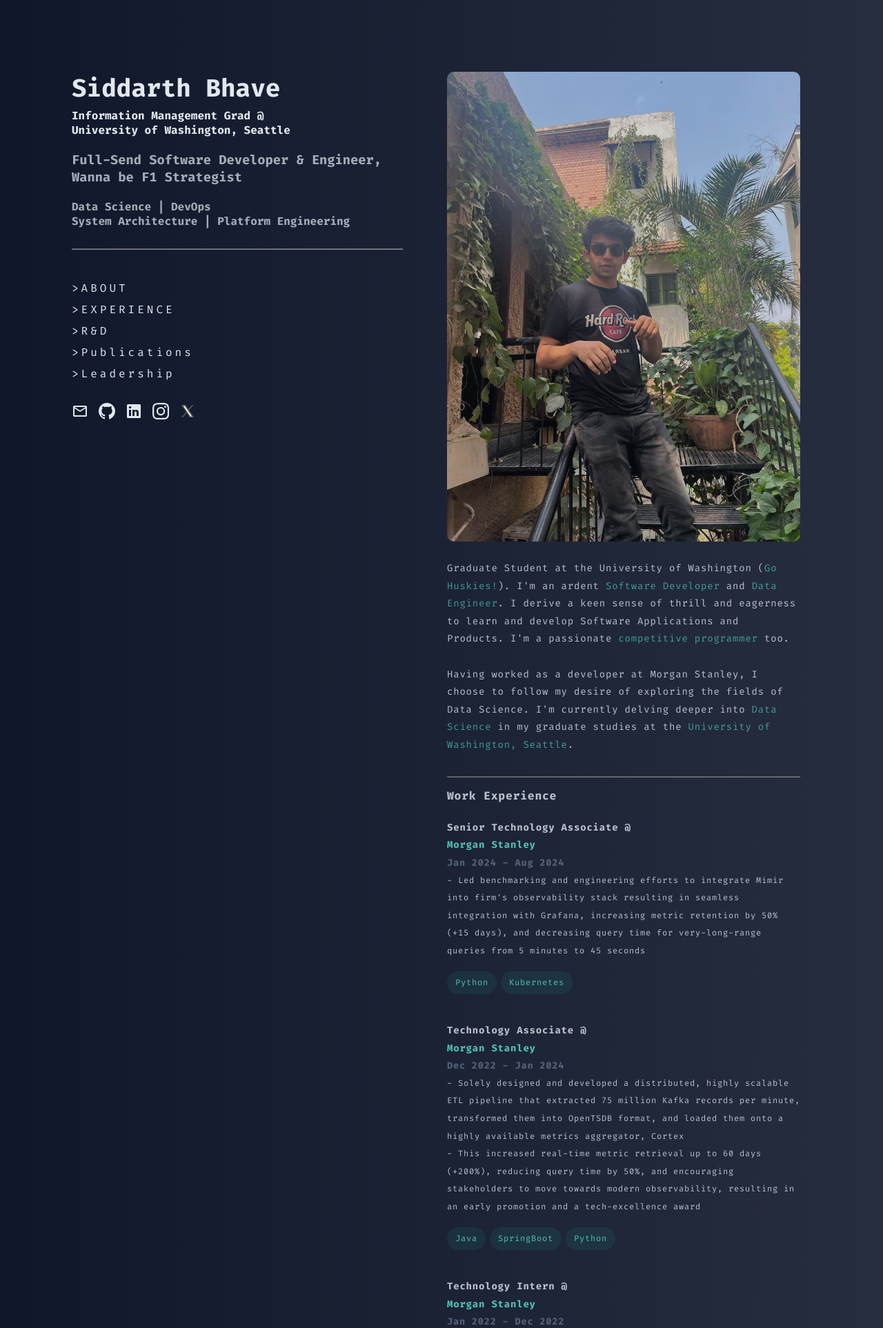
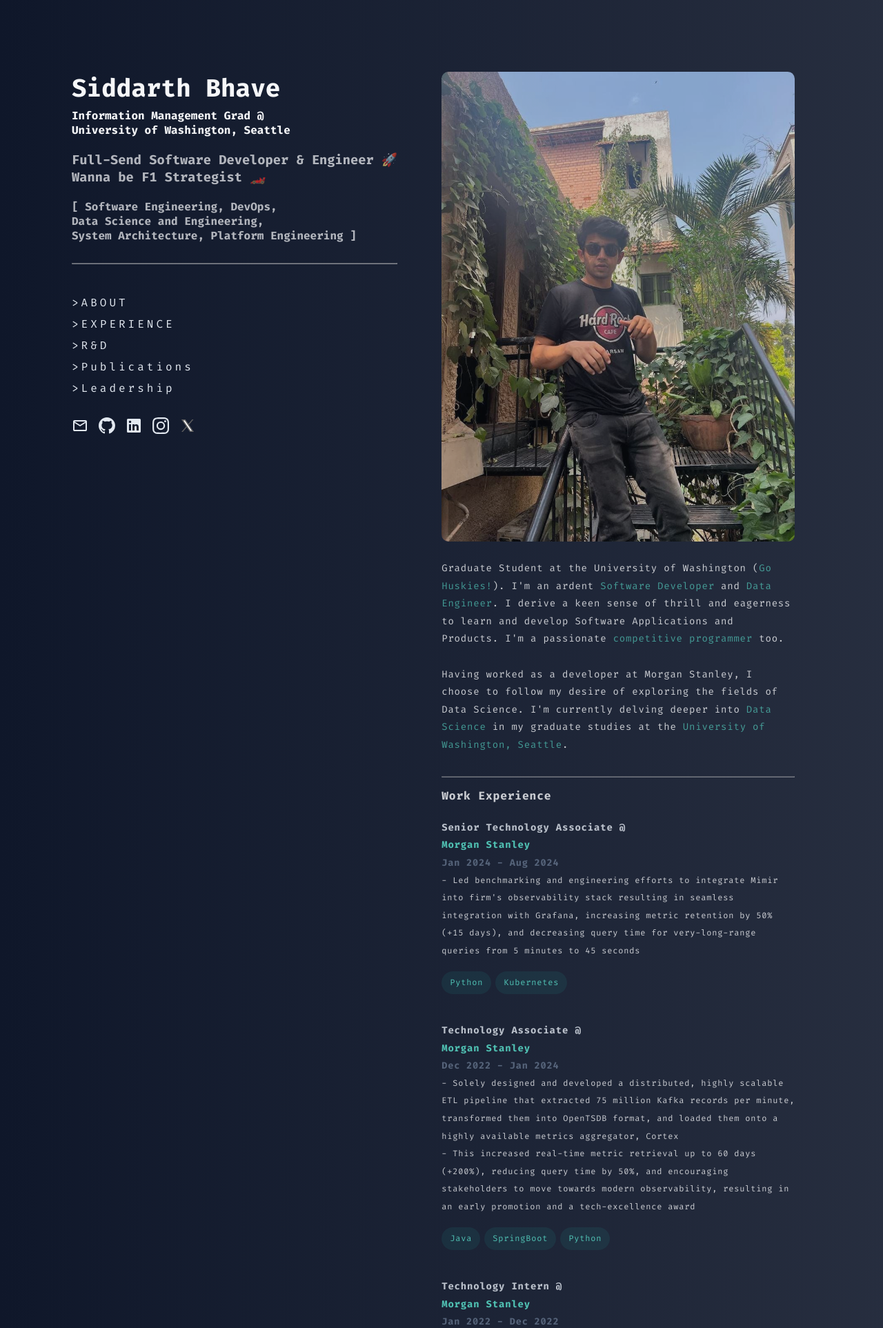
Before and after one commit to siddarthbhave/portpolio, a Flask app: page / in a window 1280 px wide. Shown: the top 1925 px of the page at 69% size. Run offline with Flask 2, Linux system fonts and the light colour scheme.

Commit message:
tweaks to main page

```diff
--- a/app/static/css/index.css
+++ b/app/static/css/index.css
@@ -18,7 +18,7 @@
 h3,
 h4,
 p {
-    color: rgb(226, 232, 240);
+    color: rgb(246, 247, 249);
     margin: 0;
 }
 
--- a/app/templates/index.html
+++ b/app/templates/index.html
@@ -40,10 +40,13 @@
                 <a href="#"><h1 style="font-size: 36px; margin-top: 0;">Siddarth Bhave</h1></a>
                 <h2 style="font-size: 16px; margin-top: 5px;">Information Management Grad @ <br> University of
                     Washington, Seattle</h2>
-                <h3 style="opacity: 0.7; margin-top: 20px;">Full-Send Software Developer & Engineer,
-                    Wanna be F1 Strategist</h3>
-                <h4 style="opacity: 0.7; margin-top: 20px;">Data Science | DevOps <br> System Architecture | Platform
-                    Engineering </h4>
+                <h3 style="opacity: 0.7; margin-top: 20px;">Full-Send Software Developer & Engineer 🚀
+                    <br>
+                    Wanna be F1 Strategist 🏎️</h3>
+                <h4 style="opacity: 0.7; margin-top: 20px;">[ Software Engineering, DevOps,
+                    <br> Data Science and Engineering,
+                    <br> System Architecture, Platform Engineering ]
+                    </h4>
                     <br>
                     <hr>
                     <br>
```
